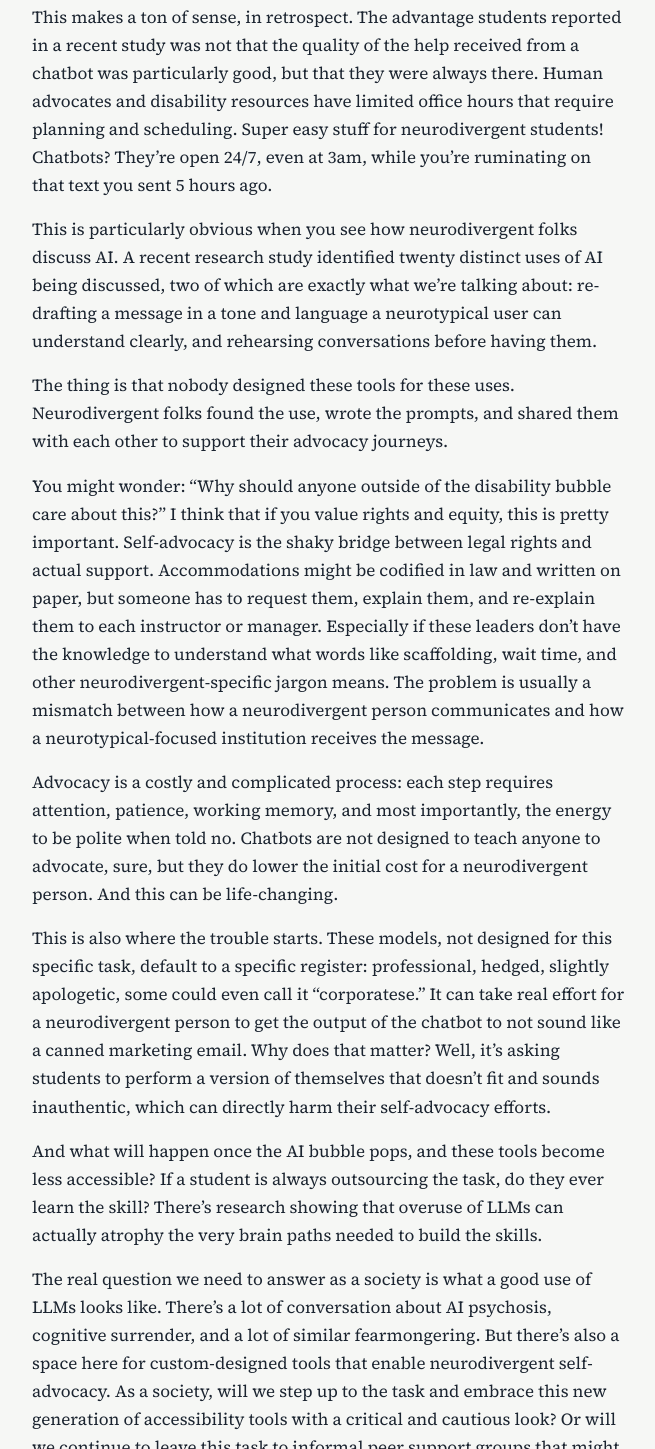
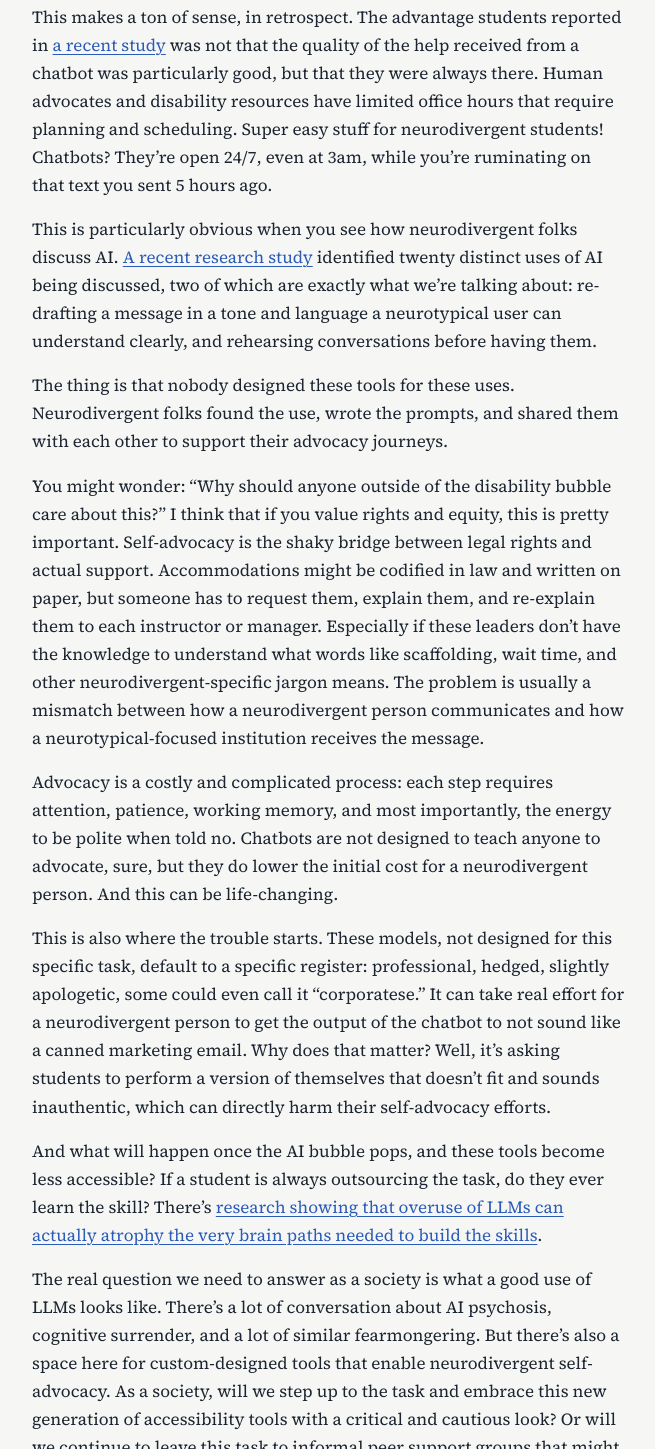
Before and after one commit to Dukko/duccio-site, a plain HTML site: page writing/what-are-neurodivergent-people-doing-with-ai.html in a window 1280 px wide. Shown: the part 833-2282 px from the top of the page, without its empty margins (260-915 px from the left). Drawn offline with Linux system fonts and the light colour scheme.

Commit message:
Restore lost study links in neurodivergent AI essay

```diff
--- a/feed.xml
+++ b/feed.xml
@@ -6,7 +6,7 @@
     <atom:link href="https://whois.ducciomondanelli.com/feed.xml" rel="self" type="application/rss+xml"/>
     <description>Case studies and field notes on the operational side of teacher apprenticeship programs, special education licensure, and program systems design.</description>
     <language>en-us</language>
-    <lastBuildDate>Sat, 14 Nov 2026 00:36:04 GMT</lastBuildDate>
+    <lastBuildDate>Sat, 14 Nov 2026 01:39:33 GMT</lastBuildDate>
     <item>
       <title>What Are Neurodivergent People Doing with AI?</title>
       <link>https://whois.ducciomondanelli.com/writing/what-are-neurodivergent-people-doing-with-ai.html</link>
--- a/writing/what-are-neurodivergent-people-doing-with-ai.html
+++ b/writing/what-are-neurodivergent-people-doing-with-ai.html
@@ -60,7 +60,7 @@
 
       <p>
         This makes a ton of sense, in retrospect. The advantage students reported
-        in a recent study was not that the quality of the help received from a
+        in <a class="inline" href="https://doi.org/10.1145/3706598.3714121">a recent study</a> was not that the quality of the help received from a
         chatbot was particularly good, but that they were always there. Human
         advocates and disability resources have limited office hours that require
         planning and scheduling. Super easy stuff for neurodivergent students!
@@ -70,7 +70,7 @@
 
       <p>
         This is particularly obvious when you see how neurodivergent folks discuss
-        AI. A recent research study identified twenty distinct uses of AI being
+        AI. <a class="inline" href="https://doi.org/10.1145/3701194">A recent research study</a> identified twenty distinct uses of AI being
         discussed, two of which are exactly what we&rsquo;re talking about:
         re-drafting a message in a tone and language a neurotypical user can
         understand clearly, and rehearsing conversations before having them.
@@ -118,8 +118,8 @@
       <p>
         And what will happen once the AI bubble pops, and these tools become less
         accessible? If a student is always outsourcing the task, do they ever
-        learn the skill? There&rsquo;s research showing that overuse of LLMs can
-        actually atrophy the very brain paths needed to build the skills.
+        learn the skill? There&rsquo;s <a class="inline" href="https://arxiv.org/abs/2506.08872">research showing that overuse of LLMs can
+        actually atrophy the very brain paths needed to build the skills</a>.
       </p>
 
       <p>
```
